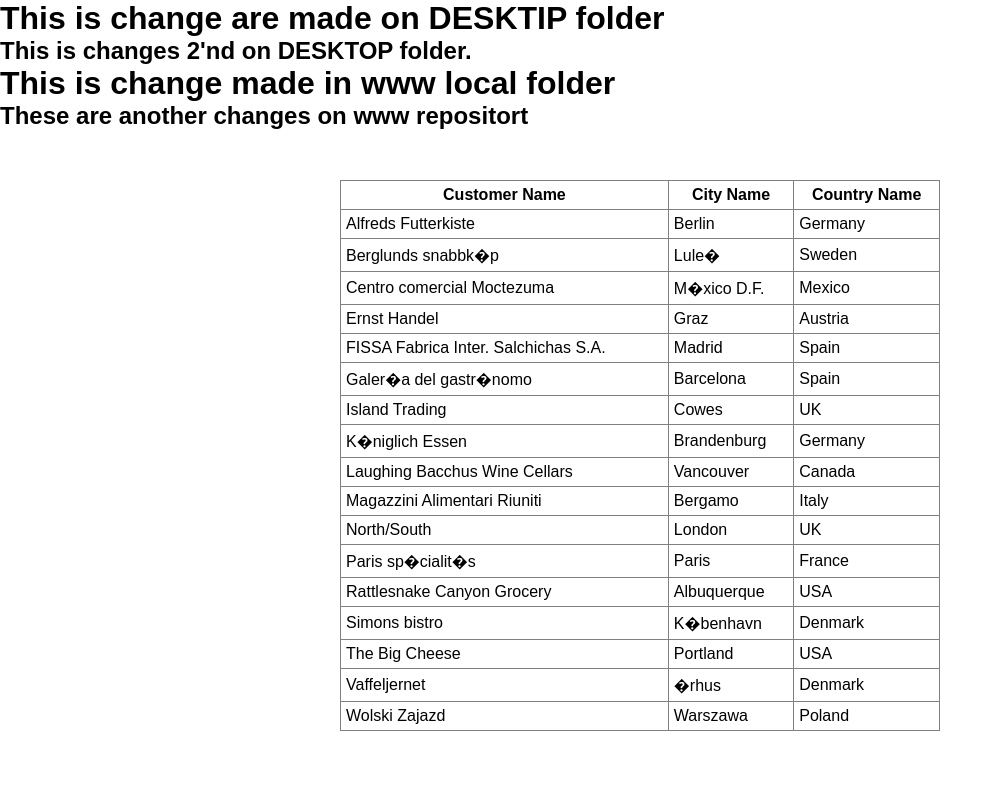
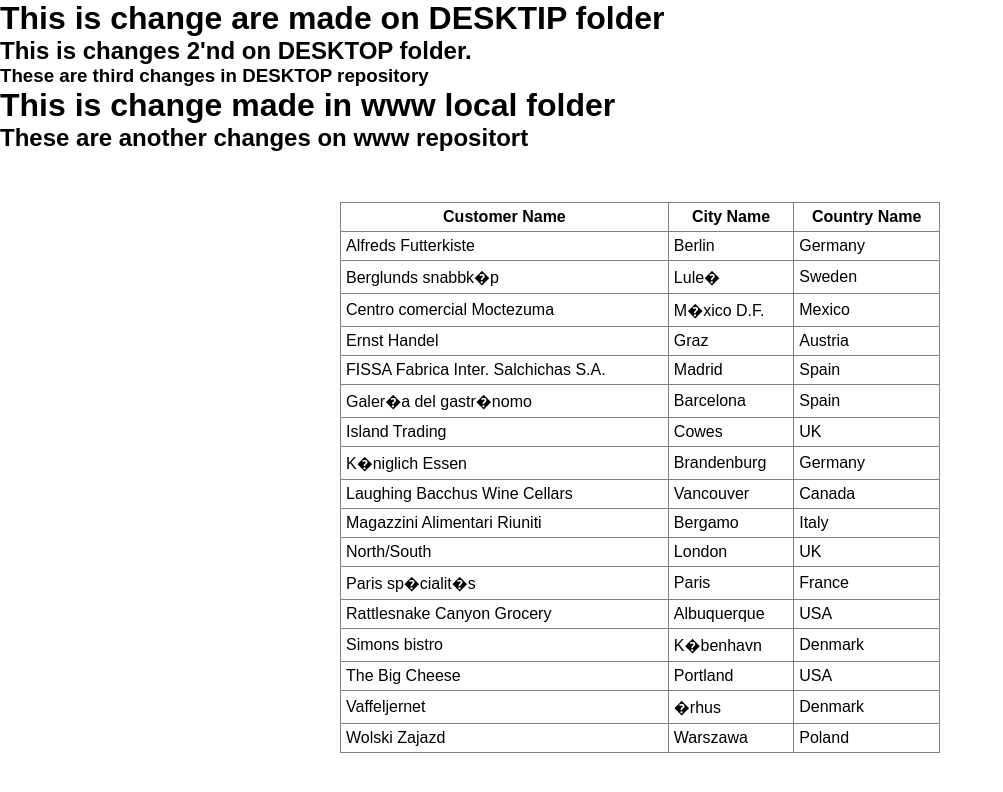
Before and after one commit to sudhakarlahane23/TestProject, a plain HTML site: page index.html in a window 1280 px wide. Shown: the whole page, without its empty margins (0-1003 px from the left). Drawn offline with nearby package versions, Linux system fonts and the light colour scheme.

Commit message:
This is third commit for DESKTOP repository

```diff
--- a/index.html
+++ b/index.html
@@ -16,6 +16,7 @@
 <body ng-app="myModule" ng-controller="CustomerController">
   <h1>This is change are made on DESKTIP folder</h1>
   <h2>This is changes 2'nd on DESKTOP folder.</h2>
+  <h3>These are third changes in DESKTOP repository</h3>
 
 <h1>This is change made in www local folder</h1>
 
```
